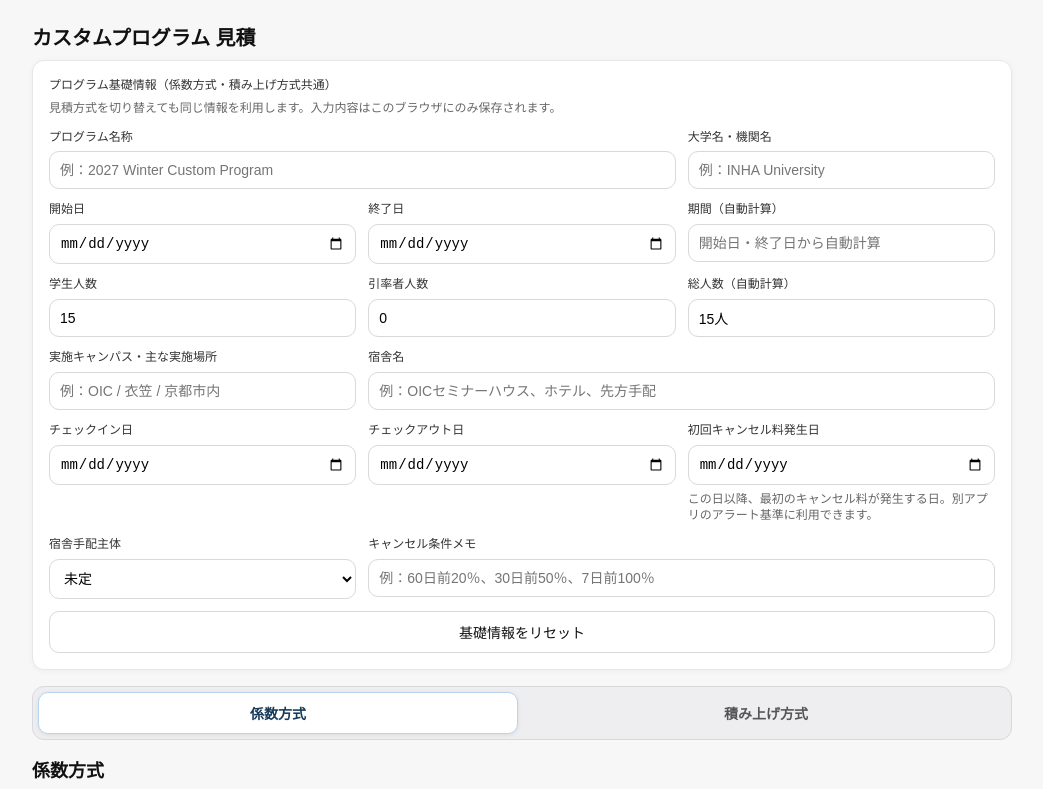
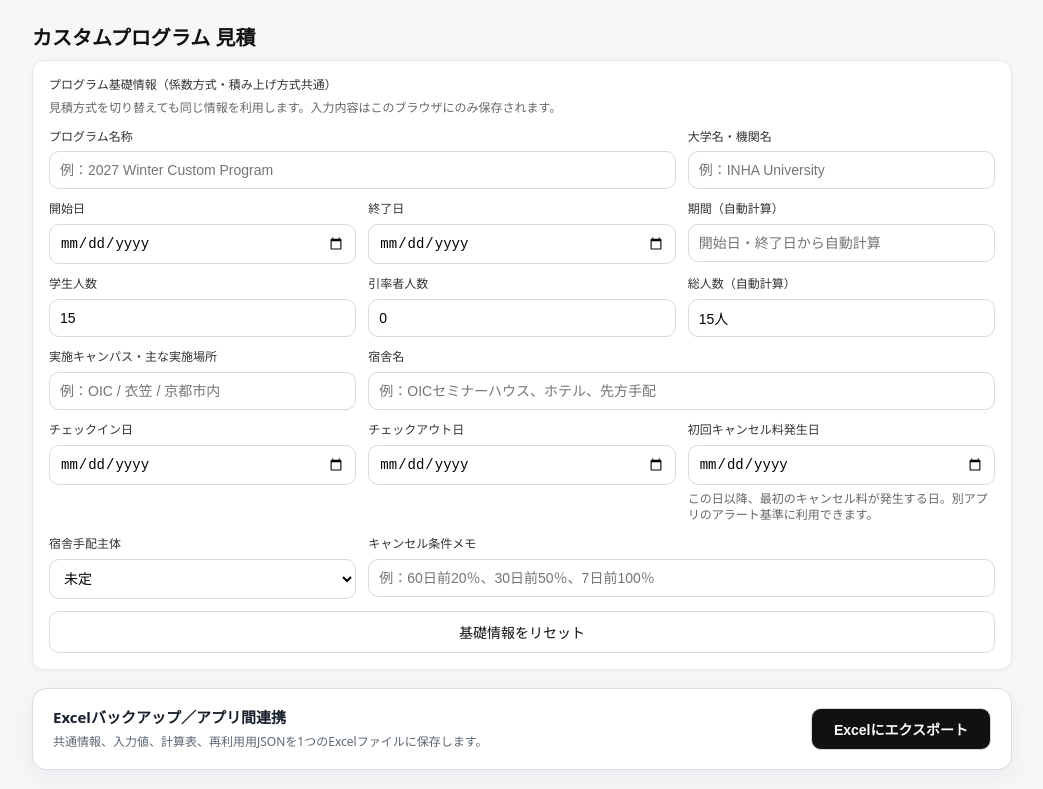
Before and after one commit to Steveston147/mitsumori, a React (Vite) app: page / in a window 1280 px wide. Shown: the top 789 px of the page, without its empty margins (118-1161 px from the left). Built offline with nearby package versions, Linux system fonts and the light colour scheme.

Commit message:
Focus estimator on calculation and Excel export

```diff
--- a/src/main.jsx
+++ b/src/main.jsx
@@ -6,18 +6,17 @@ import JapaneseCourseCosts from "./components/JapaneseCourseCosts.jsx";
 import StudentCollaborationCosts from "./components/StudentCollaborationCosts.jsx";
 import CommonCosts from "./components/CommonCosts.jsx";
 import BuildUpSummary from "./components/BuildUpSummary.jsx";
-import FormalDocument from "./components/FormalDocument.jsx";
+import EstimateExcelExport from "./components/EstimateExcelExport.jsx";
 import "./styles.css";
-import "./components/FormalDocument.css";
 
 ReactDOM.createRoot(document.getElementById("root")).render(
   <React.StrictMode>
     <App />
     <ProgramBasicInfo />
+    <EstimateExcelExport />
     <JapaneseCourseCosts />
     <StudentCollaborationCosts />
     <CommonCosts />
     <BuildUpSummary />
-    <FormalDocument />
   </React.StrictMode>
 );
```
